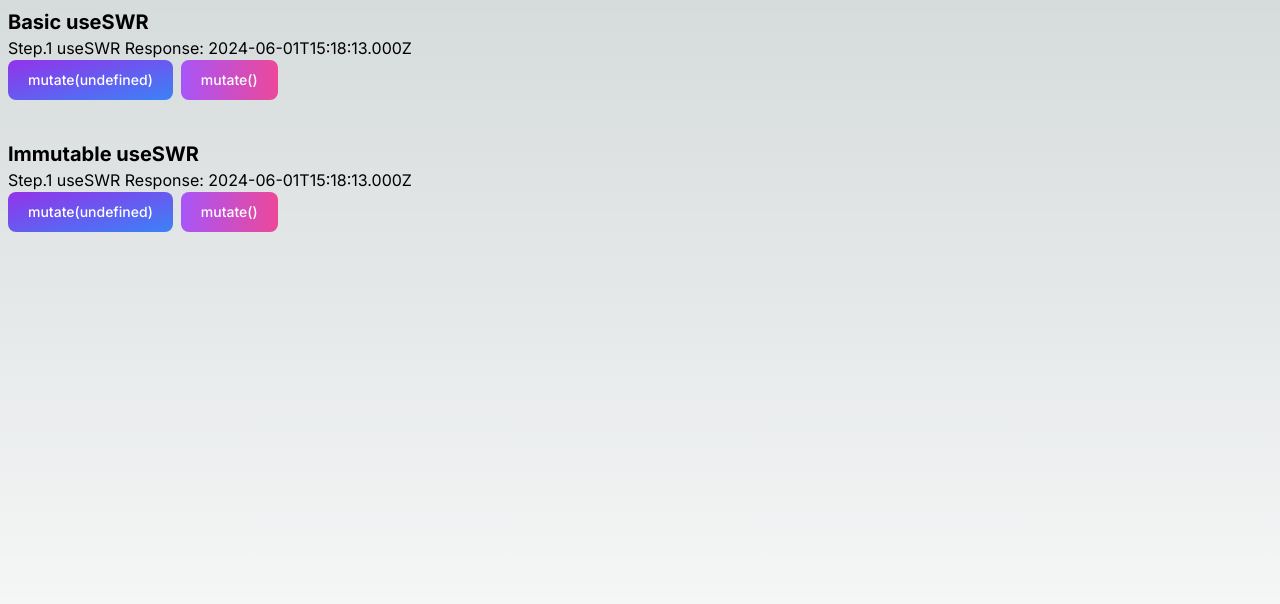
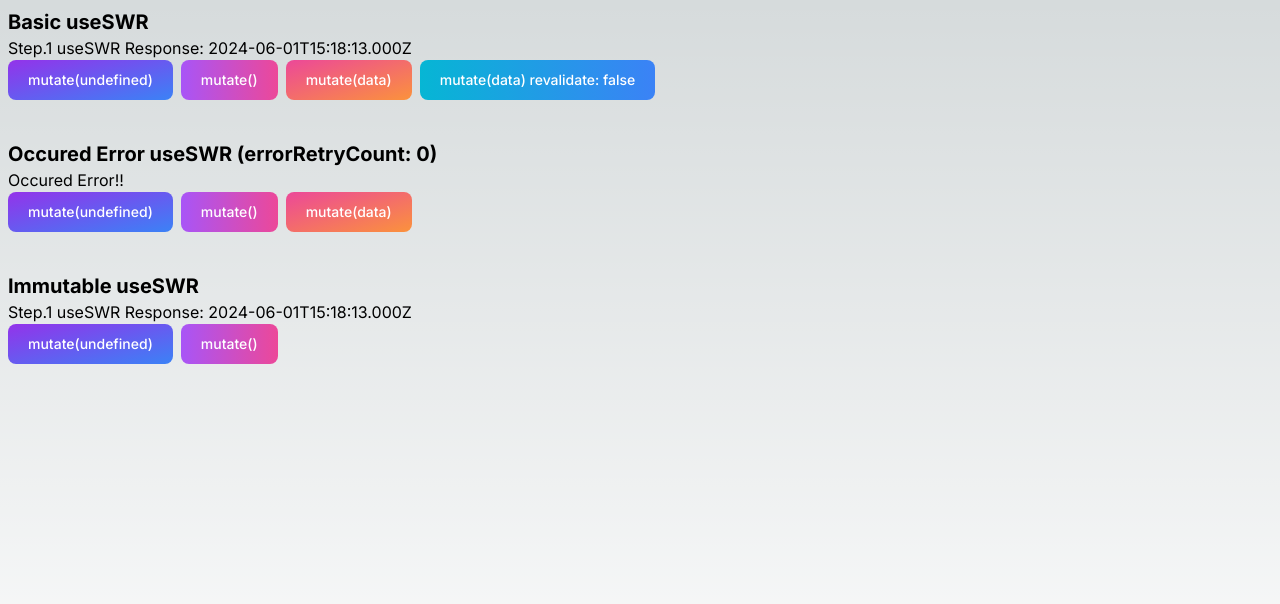
Before and after one commit to taconasu/swr-playground, a Next.js app: page /step1 in a window 1280 px wide. Shown: the top 604 px of the page. Built offline with nearby package versions, Linux system fonts and the light colour scheme.

Commit message:
step1 error pattern

```diff
--- a/src/app/api/step1/route.ts
+++ b/src/app/api/step1/route.ts
@@ -2,9 +2,17 @@ export type Step1Response = {
   message: string;
 };
 
-export async function GET() {
+export async function GET(request: Request) {
+  const { searchParams } = new URL(request.url);
+  const status = searchParams.get("status");
   // 無条件で2秒かかるGET APIくん
   await new Promise((resolve) => setTimeout(resolve, 2000));
+
+  // status が "error" の場合はエラーレスポンスを返却する
+  if (status === "error") {
+    return Response.error();
+  }
+
   return Response.json({
     message: `Step.1 useSWR Response: ${new Date().toISOString()}`,
   });
--- a/src/app/step1/page.tsx
+++ b/src/app/step1/page.tsx
@@ -1,5 +1,5 @@
 "use client";
-import { useStap1 } from "@/playgrounds/step1";
+import { useStep1 } from "@/playgrounds/step1";
 import { tv } from "tailwind-variants";
 
 const button = tv({
@@ -9,6 +9,10 @@ const button = tv({
         "text-white bg-gradient-to-br from-purple-600 to-blue-500 hover:bg-gradient-to-bl focus:ring-4 focus:outline-none focus:ring-blue-300 dark:focus:ring-blue-800 font-medium rounded-lg text-sm px-5 py-2.5 text-center me-2 mb-2",
       secondary:
         "text-white bg-gradient-to-r from-purple-500 to-pink-500 hover:bg-gradient-to-l focus:ring-4 focus:outline-none focus:ring-purple-200 dark:focus:ring-purple-800 font-medium rounded-lg text-sm px-5 py-2.5 text-center me-2 mb-2",
+      tertiary:
+        "text-white bg-gradient-to-br from-pink-500 to-orange-400 hover:bg-gradient-to-bl focus:ring-4 focus:outline-none focus:ring-pink-200 dark:focus:ring-pink-800 font-medium rounded-lg text-sm px-5 py-2.5 text-center me-2 mb-2",
+      quaternary:
+        "text-white bg-gradient-to-r from-cyan-500 to-blue-500 hover:bg-gradient-to-bl focus:ring-4 focus:outline-none focus:ring-cyan-300 dark:focus:ring-cyan-800 font-medium rounded-lg text-sm px-5 py-2.5 text-center me-2 mb-2",
     },
   },
   defaultVariants: {
@@ -21,7 +25,16 @@ const flexItem = tv({
 });
 
 export default function Page() {
-  const { data, isLoading, isValidating, clear, revalidate } = useStap1();
+  const { data, isLoading, isValidating, clear, revalidate } = useStep1();
+  // エラーが発生した場合のデータを取得する
+  const {
+    data: errorData,
+    error,
+    isLoading: errorIsLoading,
+    isValidating: errorIsValidating,
+    clear: errorClear,
+    revalidate: errorRevalidate,
+  } = useStep1("occuredError", { errorRetryCount: 0 }, "error");
   // useSWRImmutableと同等のオプションを指定する
   // https://swr.vercel.app/ja/docs/revalidation#disable-automatic-revalidations
   const {
@@ -30,7 +43,7 @@ export default function Page() {
     isValidating: immutableIsValidating,
     clear: immutableClear,
     revalidate: immutableRevalidate,
-  } = useStap1("immutable", {
+  } = useStep1("immutable", {
     revalidateIfStale: false,
     revalidateOnFocus: false,
     revalidateOnReconnect: false,
@@ -38,6 +51,7 @@ export default function Page() {
 
   return (
     <div className="flex flex-col gap-4">
+      {/* Basic useSWR */}
       <div className={flexItem()}>
         <h1 className="text-xl font-bold">Basic useSWR</h1>
         <p>
@@ -51,11 +65,74 @@ export default function Page() {
         <button
           className={button({ type: "secondary" })}
           type="button"
-          onClick={revalidate}
+          onClick={() => revalidate()}
         >
           mutate()
         </button>
+        <button
+          className={button({ type: "tertiary" })}
+          type="button"
+          onClick={() =>
+            revalidate({
+              message: `revalidate apply data: ${new Date().toISOString()}`,
+            })
+          }
+        >
+          mutate(data)
+        </button>
+        <button
+          className={button({ type: "quaternary" })}
+          type="button"
+          onClick={() =>
+            revalidate(
+              {
+                message: `revalidate apply data: ${new Date().toISOString()}`,
+              },
+              {
+                revalidate: false,
+              }
+            )
+          }
+        >
+          mutate(data) revalidate: false
+        </button>
       </div>
+      {/* Occured Error */}
+      <div className={flexItem()}>
+        <h1 className="text-xl font-bold">
+          Occured Error useSWR (errorRetryCount: 0)
+        </h1>
+        <p>
+          {errorData?.message}
+          {!errorIsLoading && errorIsValidating && (
+            <span>(isValidating...)</span>
+          )}
+        </p>
+        {error && <p>Occured Error!!</p>}
+        {errorIsLoading && <p>Now Loading...</p>}
+        <button className={button()} type="button" onClick={errorClear}>
+          mutate(undefined)
+        </button>
+        <button
+          className={button({ type: "secondary" })}
+          type="button"
+          onClick={() => errorRevalidate()}
+        >
+          mutate()
+        </button>
+        <button
+          className={button({ type: "tertiary" })}
+          type="button"
+          onClick={() =>
+            errorRevalidate({
+              message: `revalidate apply data: ${new Date().toISOString()}`,
+            })
+          }
+        >
+          mutate(data)
+        </button>
+      </div>
+      {/* Immutable useSWR */}
       <div className={flexItem()}>
         <h1 className="text-xl font-bold">Immutable useSWR</h1>
         <p>
@@ -71,7 +148,7 @@ export default function Page() {
         <button
           className={button({ type: "secondary" })}
           type="button"
-          onClick={immutableRevalidate}
+          onClick={() => immutableRevalidate()}
         >
           mutate()
         </button>
--- a/src/playgrounds/step1/index.ts
+++ b/src/playgrounds/step1/index.ts
@@ -1,14 +1,18 @@
 import { Step1Response } from "@/app/api/step1/route";
 import useSWR from "swr";
-import type { SWRConfiguration } from "swr";
+import type { MutatorOptions, SWRConfiguration } from "swr";
 
-export const useStap1 = (key?: string, options?: SWRConfiguration) => {
+export const useStep1 = (
+  key?: string,
+  options?: SWRConfiguration,
+  status: "ok" | "error" = "ok"
+) => {
   const fetcher = async (): Promise<Step1Response> => {
-    const res = await fetch("/api/step1");
+    const res = await fetch(`/api/step1?status=${status}`);
     const data = await res.json();
     return data;
   };
-  const { data, isLoading, isValidating, mutate } = useSWR(
+  const { data, error, isLoading, isValidating, mutate } = useSWR(
     ["/api/step1", key],
     fetcher,
     options
@@ -18,7 +22,10 @@ export const useStap1 = (key?: string, options?: SWRConfiguration) => {
   const clear = () => mutate(undefined);
   // リクエストを再検証する
   // https://swr.vercel.app/ja/docs/mutation#revalidation
-  const revalidate = () => mutate();
+  const revalidate = (applyData?: Step1Response, options?: MutatorOptions) => {
+    if (!applyData) return mutate();
+    return mutate(applyData, options);
+  };
 
-  return { data, isLoading, isValidating, clear, revalidate };
+  return { data, error, isLoading, isValidating, clear, revalidate };
 };
```
Also changed, not shown: 1 other file (tests, documents, lock files or other folders).
